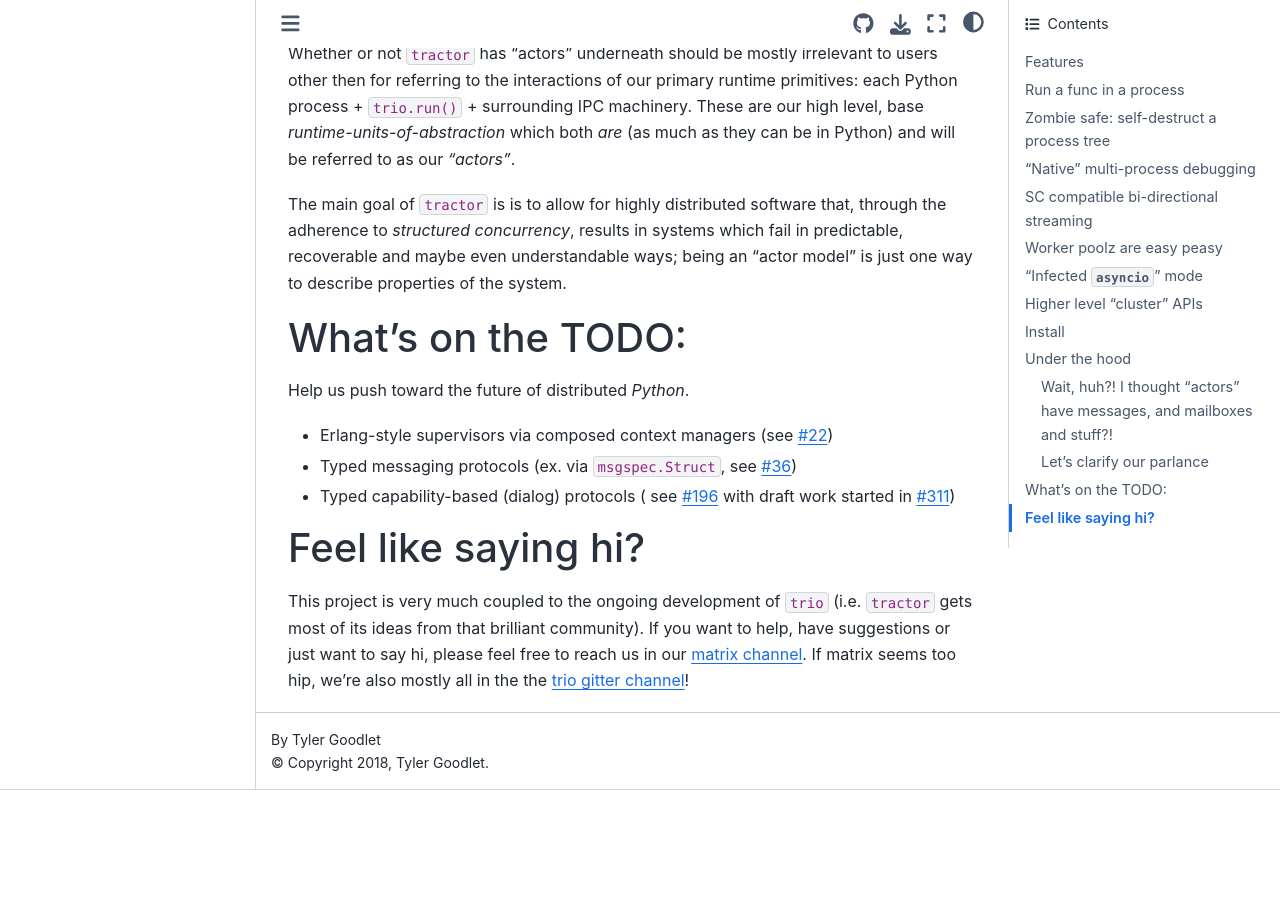
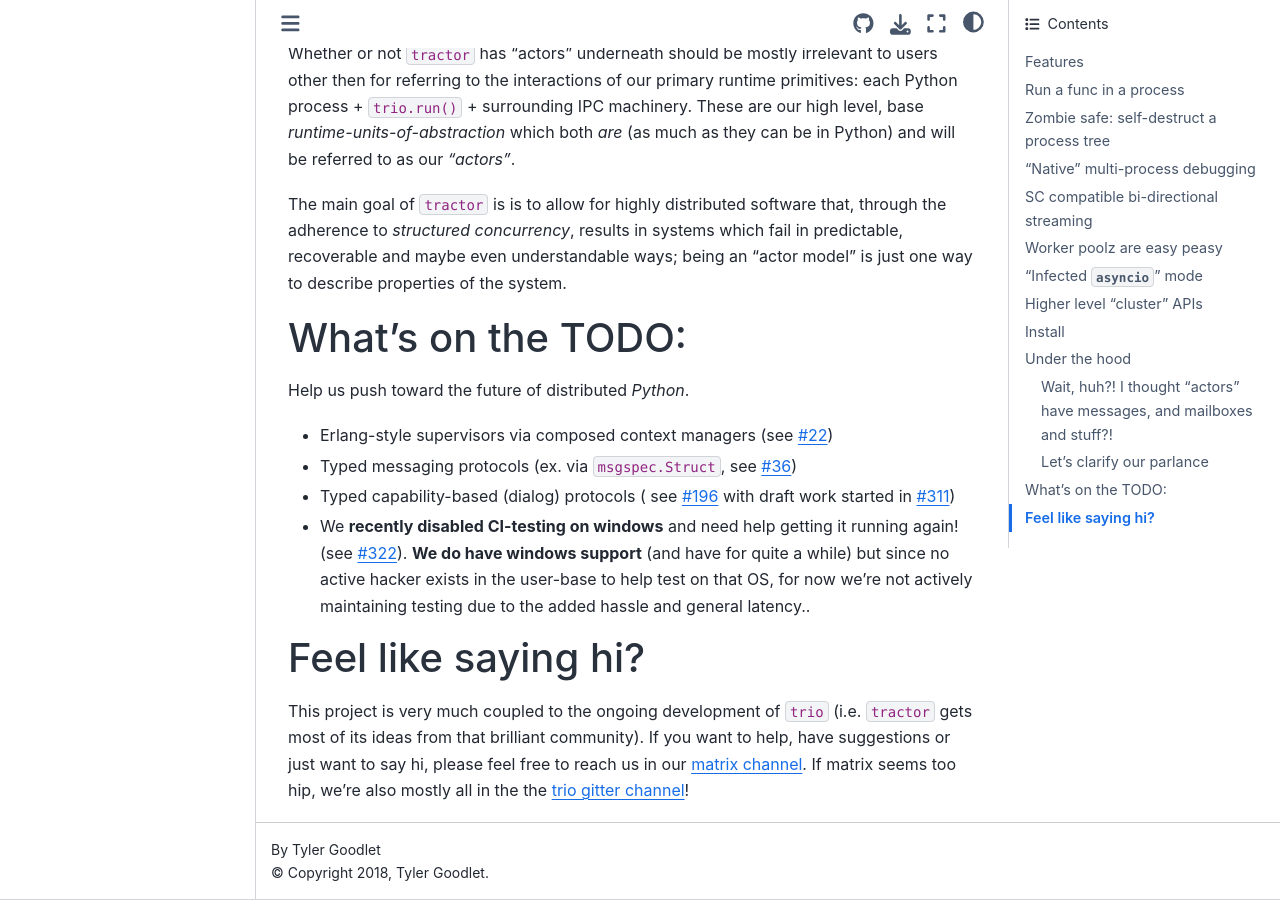
Before and after one commit to goodboy/tractor, a Sphinx documentation site: the page built from docs/README.rst, in a window 1280 px wide and 900 px high, scrolled down 10254 px. Built offline with Sphinx 7.4.7 and the Sphinx Book theme 1.1.4, drawn with Linux system fonts in a browser that asks for light colours; before the commit the page ends 11044 px from its top, so only the background shows below that.

Commit message:
Mention disabled windows CI in readme

```diff
--- a/docs/README.rst
+++ b/docs/README.rst
@@ -567,6 +567,13 @@ Help us push toward the future of distributed `Python`.
 - Typed capability-based (dialog) protocols ( see `#196
   <https://github.com/goodboy/tractor/issues/196>`_ with draft work
   started in `#311 <https://github.com/goodboy/tractor/pull/311>`_)
+- We **recently disabled CI-testing on windows** and need help getting
+  it running again! (see `#322
+  <https://github.com/goodboy/tractor/pull/322>`_). **We do have windows
+  support** (and have for quite a while) but since no active hacker
+  exists in the user-base to help test on that OS, for now we're not
+  actively maintaining testing due to the added hassle and general
+  latency..
 
 
 Feel like saying hi?
```
